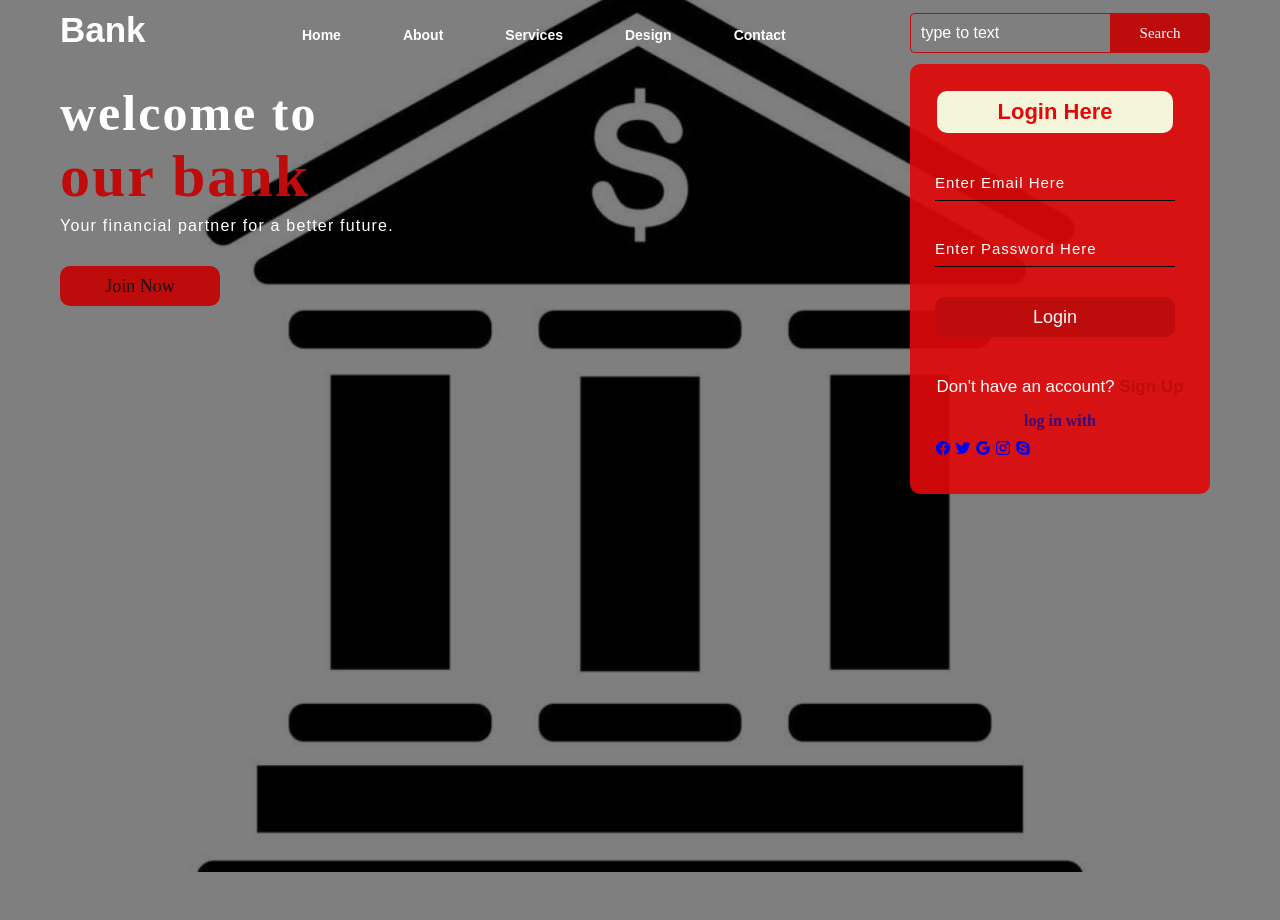
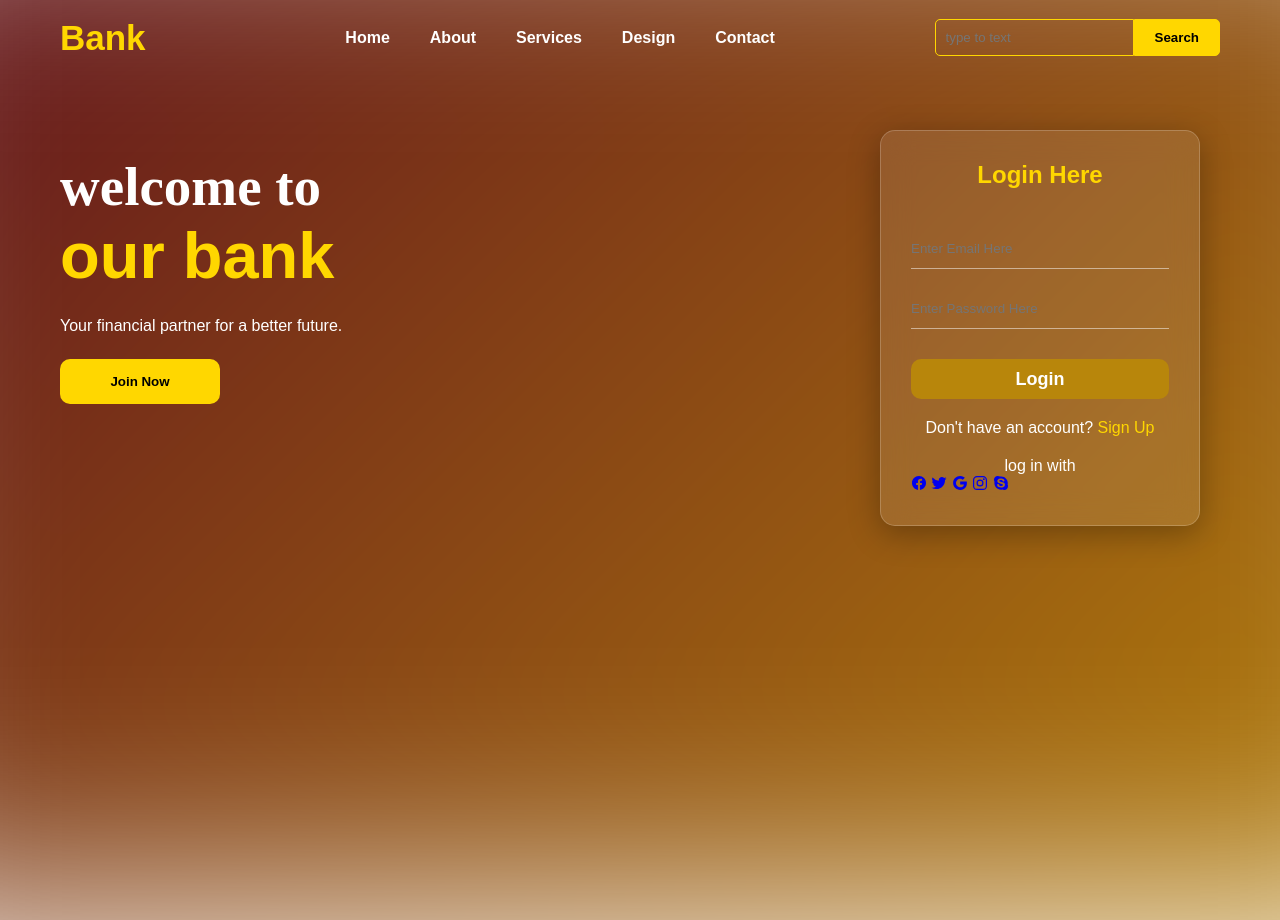
Before and after one commit to rawanalenzi/my-project, a Flask app: page / in a window 1280 px wide; the page is wider, and only the part inside the window is pictured. Before the commit the page ends 872 px from the top of that part, so only its background shows below. Run offline with Flask 3, Linux system fonts and the light colour scheme; some libraries are stand-ins or nearby versions.

Commit message:
Jinan-edit

```diff
--- a/static/style.css
+++ b/static/style.css
@@ -1,268 +1,193 @@
 * {
     margin: 0;
     padding: 0;
+    box-sizing: border-box;
+    font-family: Arial, sans-serif;
+}
 
+body {
+    height: 100vh;
+    color: white;
+    position: relative;
+    overflow: hidden;
 }
-.main{
+
+body::before {
+    content: "";
+    position: absolute;
+    inset: 0;
+    background: linear-gradient(135deg, #5b0a1e, #b8860b);
+    filter: blur(90px);
+    transform: scale(1.3);
+    z-index: -1;
+}
+
+.navbar {
     width: 100%;
-    background: linear-gradient(to top, rgba(0,0,0,0.5) 50%, rgba(0,0,0,0.5) 50%), url("bank.jpeg");
-    background-position: center;
-    background-size: cover;
-    height: 109vh;
+    height: 75px;
+    display: flex;
+    justify-content: space-between;
+    align-items: center;
+    padding: 0 60px;
+}
 
+.logo {
+    color: #ffd700;
+    font-size: 35px;
+    font-weight: bold;
 }
-.navbar{
-    width: 1200px;
-    height: 75px;
-    margin: auto;
+
+.menu ul {
+    display: flex;
+    list-style: none;
 }
-.icon{
-    width: 200px;
-    float: left;
-    height: 70px;
+
+.menu ul li {
+    margin-left: 40px;
 }
-.logo{
-    color: white;
-    font-size: 35px;
-    font-family: Arial;
-    padding-left: 20px;
-    float: left;
-    padding-top: 10px;
-}
-.menu{
-    width: 400px;
-    float: left;
-    height: 70px;
-}
-ul{
-    float: left;
-    display: flex;
-    justify-content: center;
-    align-items: center;
-}
-ul li{
-    list-style: none;
-    margin-left: 62px;
-    margin-top: 27px;
-    font-size: 14px;
-}
-ul li a{
+
+.menu ul li a {
     text-decoration: none;
     color: white;
-    font-family: Arial;
     font-weight: bold;
     transition: 0.4s ease-in-out;
 }
-ul li a:hover{
-    color: #ff0000;
+
+.menu ul li a:hover {
+    color: #ffd700;
 }
-.search{
-    width: 330px;
-    float: left;
-    margin-left: 270px;
+
+.search {
+    display: flex;
+    align-items: center;
 }
-.srch{
-    font-family: 'Times New Roman';
-    width: 200px;
-    height: 40px;
+
+.srch {
+    padding: 10px;
+    border: 1px solid #ffd700;
     background: transparent;
-    border: 1px solid rgb(190, 12, 12);
-    margin-top: 13px;
     color: white;
-    border-right: none;
-    font-size: 16px;
-    float:left;
-    padding: 10px;
-    border-bottom-left-radius: 5px;
-    border-top-left-radius: 5px;
-
-
-}
-.btn{
-    width: 100px;
-    height: 40px;
-    background: rgb(190, 12, 12);
-    border:2px solid rgb(190, 12, 12);
-    margin-top: 13px;
-    color: white;
-    font-size: 15px;
-    font-family: 'Times New Roman';
-    cursor: pointer;
-    border-bottom-right-radius: 5px;
-    border-top-right-radius: 5px;
-}
-.btn:focus{
+    border-radius: 5px 0 0 5px;
     outline: none;
 }
-.srch:focus{
-    outline: none;
+
+.btn {
+    padding: 10px 20px;
+    background: #ffd700;
+    border: 1px solid #ffd700;
+    color: #000;
+    font-weight: bold;
+    cursor: pointer;
+    border-radius: 0 5px 5px 0;
 }
-.content{
-    width: 1200px;
-    height: auto;
-    margin: auto;
-    color: white;
-    position: relative;
 
+.content {
+    margin-left: 60px;
+    margin-top: 80px;
+    max-width: 600px;
 }
-.content .par{
-    padding-left: 20px;
-    padding-bottom: 25px;
-    font-family: Arial;
-    letter-spacing: 1.2px;
-    line-height: 30px;
 
-}
-.content h1{
-    font-size: 50px;
-    font-family: 'Times New Roman';
-    padding-left: 20px;
-    margin-top: 9px;
-    letter-spacing: 2px;
-}
-.content .cn{
-    width: 160px;
-    height: 40px;
-    background: rgb(190, 12, 12);
-    border:none;
-    margin-bottom: 10px;
-    margin-left: 20px;
-    font-size: 18px;
-    border-radius: 10px;
-    cursor: pointer;
-    transition: .4s ease;
-
-
-}
-.content .cn a{
-    text-decoration: none;
-    color: rgb(19, 17, 17);
-    transition: .3s ease;
-    font-family: 'Times New Roman';
-}
-.cn:hover{
-    background: #620ecfd8;
-}
-.content span{
-    color: rgb(190, 12, 12);
-    font-size: 60px;
+.content h1 {
+    font-size: 55px;
     font-family: 'Times New Roman';
 }
 
-.form{
-    width: 250px;
-    height: 380px;
-    background: linear-gradient(to top, rgba(0,0,0,0.5) 50%, rgba(0,0,0,0.5) 50%), url("bank.jpeg");
-    background: rgba(224, 8, 8, 0.911);
-    position: absolute;
-    top: -20px;
-    left: 870px;
-    border-radius: 10px;
-    padding: 25px;
-}
-.form h2{
-    width: 220px;
-    font-family: sans-serif;
-    text-align: center;
-    color: rgb(230, 8, 8);
-    font-size: 22px;
-    background-color:beige;
-    border-radius: 10px;
-    margin: 2px;
-    padding: 8px;
-
-
+.content span {
+    color: #ffd700;
+    font-size: 65px;
 }
 
-.form input{
-    width: 240px;
-    height: 35px;
-    background: transparent;
-    border-bottom: 1px solid rgb(15, 1, 1);
-    border-top: none;
-    border-right: none;
-    border-left: none;
-    color: white;
-    font-size: 15px;
-    letter-spacing: 1px;
-    margin-top: 30px;
-    font-family: sans-serif;
+.content .par {
+    margin: 20px 0;
+    line-height: 1.6;
 }
 
-.form input:focus{
+.cn {
+    width: 160px;
+    height: 45px;
+    background: #ffd700;
+    border: none;
+    border-radius: 10px;
+    cursor: pointer;
+    font-weight: bold;
+}
+
+.cn a {
+    text-decoration: none;
+    color: #000;
+}
+
+.form {
+    width: 320px;
+    background: rgba(255, 255, 255, 0.1);
+    backdrop-filter: blur(15px);
+    position: absolute;
+    top: 130px;
+    right: 80px;
+    border-radius: 15px;
+    padding: 30px;
+    border: 1px solid rgba(255, 255, 255, 0.2);
+    box-shadow: 0 8px 32px rgba(0, 0, 0, 0.3);
+}
+
+.form h2 {
+    text-align: center;
+    color: #ffd700;
+    margin-bottom: 20px;
+}
+
+.form input {
+    width: 100%;
+    height: 40px;
+    background: transparent;
+    border: none;
+    border-bottom: 1px solid rgba(255, 255, 255, 0.5);
+    color: white;
+    margin-top: 20px;
     outline: none;
 }
 
-::placeholder{
-    color: white;
-    font-family: Arial;
-}
-
-.btnn{
-    width: 240px;
+.btnn {
+    width: 100%;
     height: 40px;
-    background: rgb(190, 12, 12);
-    border:none;
+    background: #b8860b;
+    border: none;
     margin-top: 30px;
     font-size: 18px;
+    font-weight: bold;
     border-radius: 10px;
     cursor: pointer;
     color: #fff;
-    transition: 0.4s ease;
 }
 
-.btnn:hover{
-    background: #fff;
-    color: rgb(190, 12, 12);
+.btnn:hover {
+    background: #ffd700;
+    color: #000;
 }
 
-.btnn a{
-    text-decoration: none;
-    color: #000;
-    font-weight: bold;
-    transition: 0.4s ease;
+.form .link, .form .liw {
+    text-align: center;
+    margin-top: 20px;
 }
 
-.form .link{
-    margin-top: 20px;
-    text-align: center;
-    font-family: Arial;
-    font-size: 17px;
-    padding-top: 20px;
+.form .link a {
+    color: #ffd700;
+    text-decoration: none;
 }
 
-.form .link a{
-    text-decoration: none;
-    color: rgb(190, 12, 12);
-    font-weight: bold;
-    transition: 0.4s ease;
-}
-.liw{
-    padding-top: 15px;
-    padding-bottom: 10px;
-    text-align: center;
-    color: rgb(58, 9, 122);
-    font-weight: bold;
-    transition: 0.4s ease;
+.icons {
+    display: flex;
+    justify-content: center;
+    gap: 15px;
+    margin-top: 15px;
 }
 
-.icons a{
-    text-decoration: none;
+.icons ion-icon {
     color: white;
-
+    font-size: 24px;
+    transition: 0.3s;
 }
 
-.icons ion-icon{
-    color: white;
-    font-size: 30px;
-    padding-left: 14px;
-    padding-top: 5px;
-    transition: 0.3s ease;
-
-
-
+.icons ion-icon:hover {
+    color: #ffd700;
 }
-
-.icons ion-icon:hover{
-    color: rgb(190, 12, 12);
-}
```
